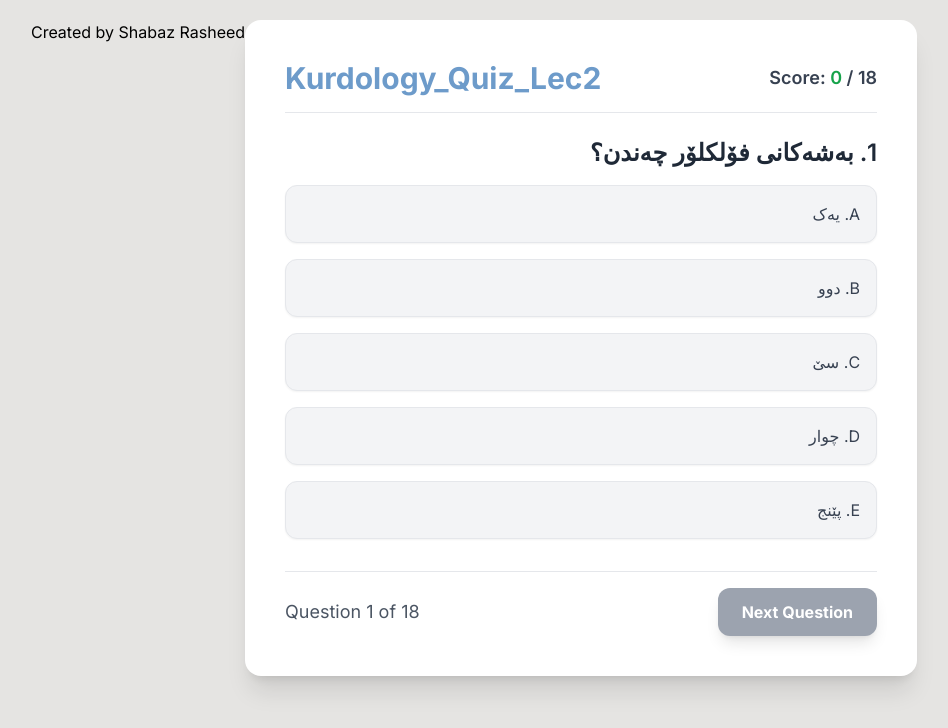
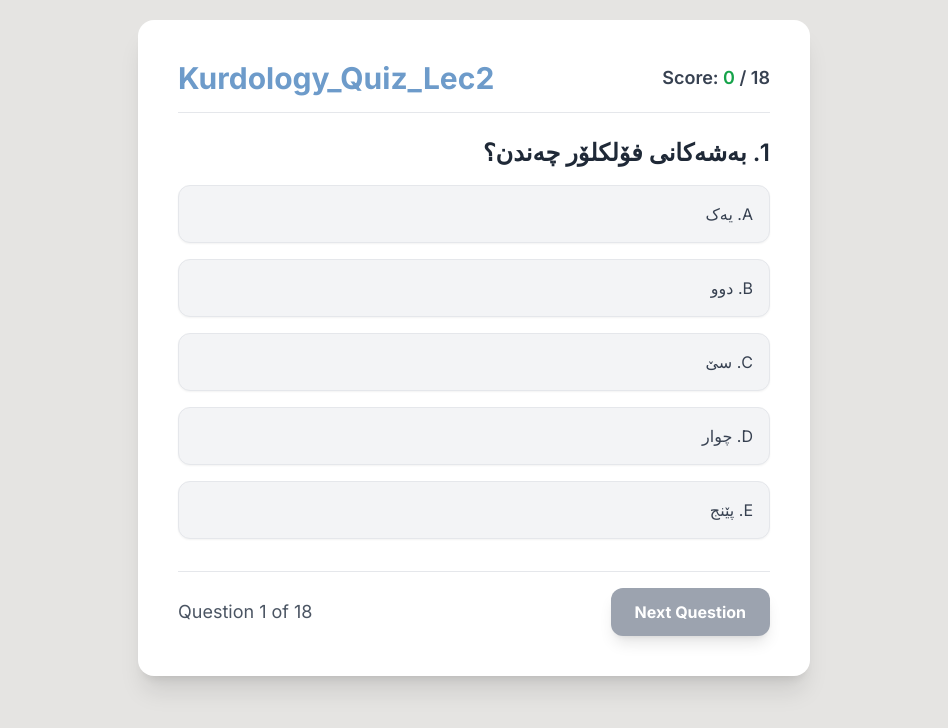
Before and after one commit to shabazrasheed10-rgb/Kurdology_quiz, a plain HTML site: page index.html in a window 1280 px wide. Shown: the whole page, without its empty margins (166-1114 px from the left). Drawn offline with nearby package versions, Linux system fonts and the light colour scheme.

Commit message:
Update index.html

```diff
--- a/index.html
+++ b/index.html
@@ -75,7 +75,7 @@
     </div>
    </div>
   </div>
-  <h5>Created by Shabaz Rasheed</h5>
+
   <script>
 
         const quizData = [
```
